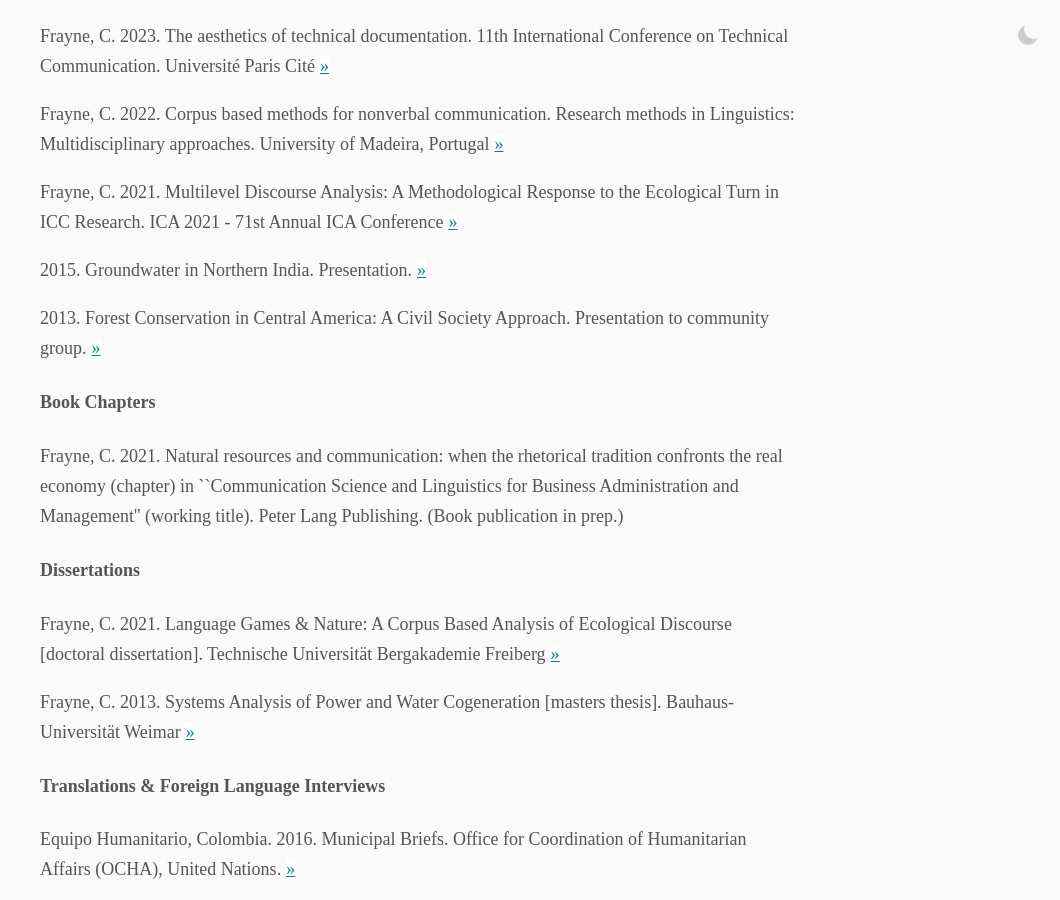
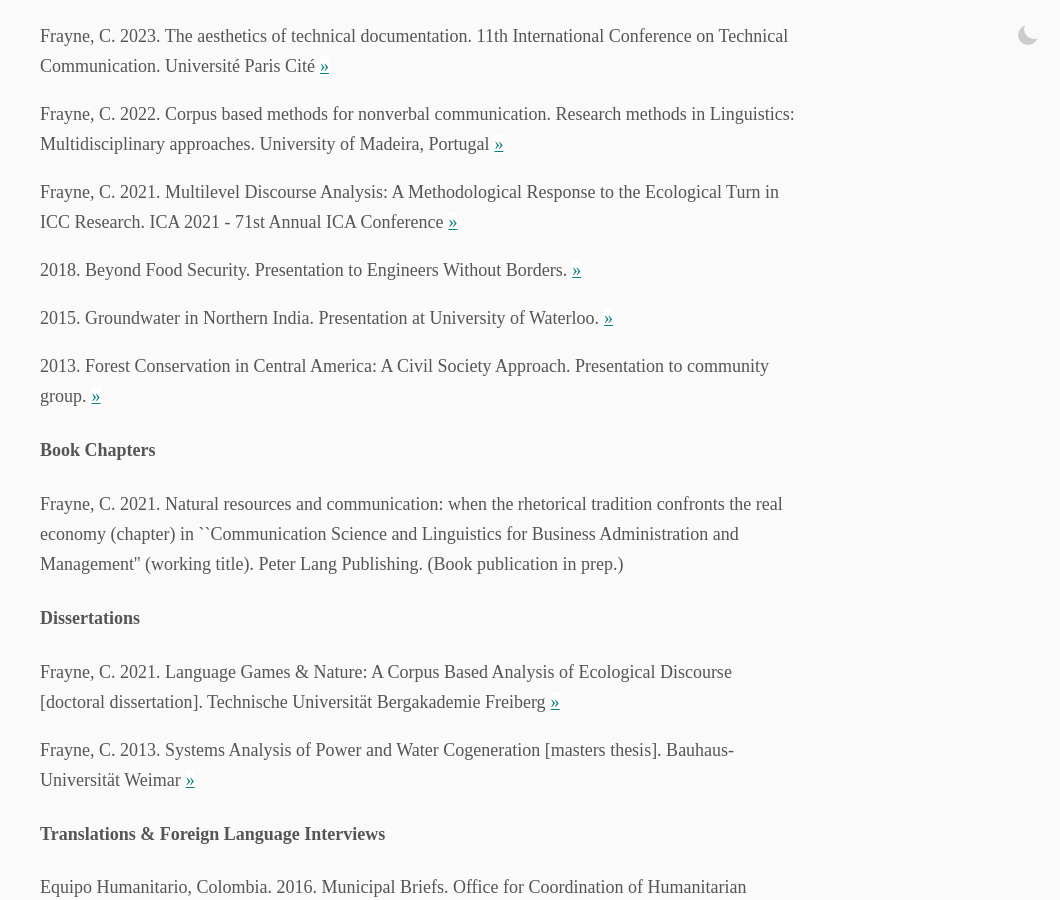
Before and after one commit to craigmateo/palabra, a Jekyll site: the page built from _pages/writing.html, in a window 1280 px wide and 900 px high, scrolled down 749 px. Shown: the whole window, without its empty margins (220-1280 px from the left). Built offline with Jekyll 4.4.1, drawn with Linux system fonts in a browser that asks for light colours; some web fonts are replaced.

Commit message:
adding presentations

```diff
--- a/_pages/writing.html
+++ b/_pages/writing.html
@@ -17,7 +17,8 @@
 <p>Frayne, C. 2023. The aesthetics of technical documentation. 11th International Conference on Technical Communication. Université Paris Cité<a class="link" target="_blank" href="https://comtechp7.hypotheses.org/1174">&raquo;</a></p>
 <p>Frayne, C. 2022. Corpus based methods for nonverbal communication. Research methods in Linguistics: Multidisciplinary approaches. University of Madeira, Portugal<a class="link" target="_blank" href="https://palabra.ca/communication/2022/11/01/nonverbal-communication/">&raquo;</a></p>
 <p>Frayne, C. 2021. Multilevel Discourse Analysis: A Methodological Response to the Ecological Turn in ICC Research. ICA 2021 - 71st Annual ICA Conference<a class="link" target="_blank" href="https://youtu.be/3aESsS8feEo">&raquo;</a></p>
-<p>2015. Groundwater in Northern India. Presentation.<a class="link" target="_blank" href="https://drive.google.com/file/d/1X9NlpG4SnkC0TlMQgG8-xNor55SwQurP/view?usp=sharing">&raquo;</a></p>
+<p>2018. Beyond Food Security. Presentation to Engineers Without Borders.<a class="link" target="_blank" href="https://docs.google.com/presentation/d/18NYuSEix_ww-Jw-SP2r7a3-NIxWv-6Av/edit?usp=sharing&ouid=105211457184295338750&rtpof=true&sd=true">&raquo;</a></p>
+<p>2015. Groundwater in Northern India. Presentation at University of Waterloo.<a class="link" target="_blank" href="https://drive.google.com/file/d/1X9NlpG4SnkC0TlMQgG8-xNor55SwQurP/view?usp=sharing">&raquo;</a></p>
 <p>2013. Forest Conservation in Central America: A Civil Society Approach. Presentation to community group.<a class="link" target="_blank" href="https://youtu.be/XZlS_b8OFI0?si=X0BkD-wm7c9hGkrz&t=54">&raquo;</a></p>
 
 <h4>Book Chapters</h4>
```
